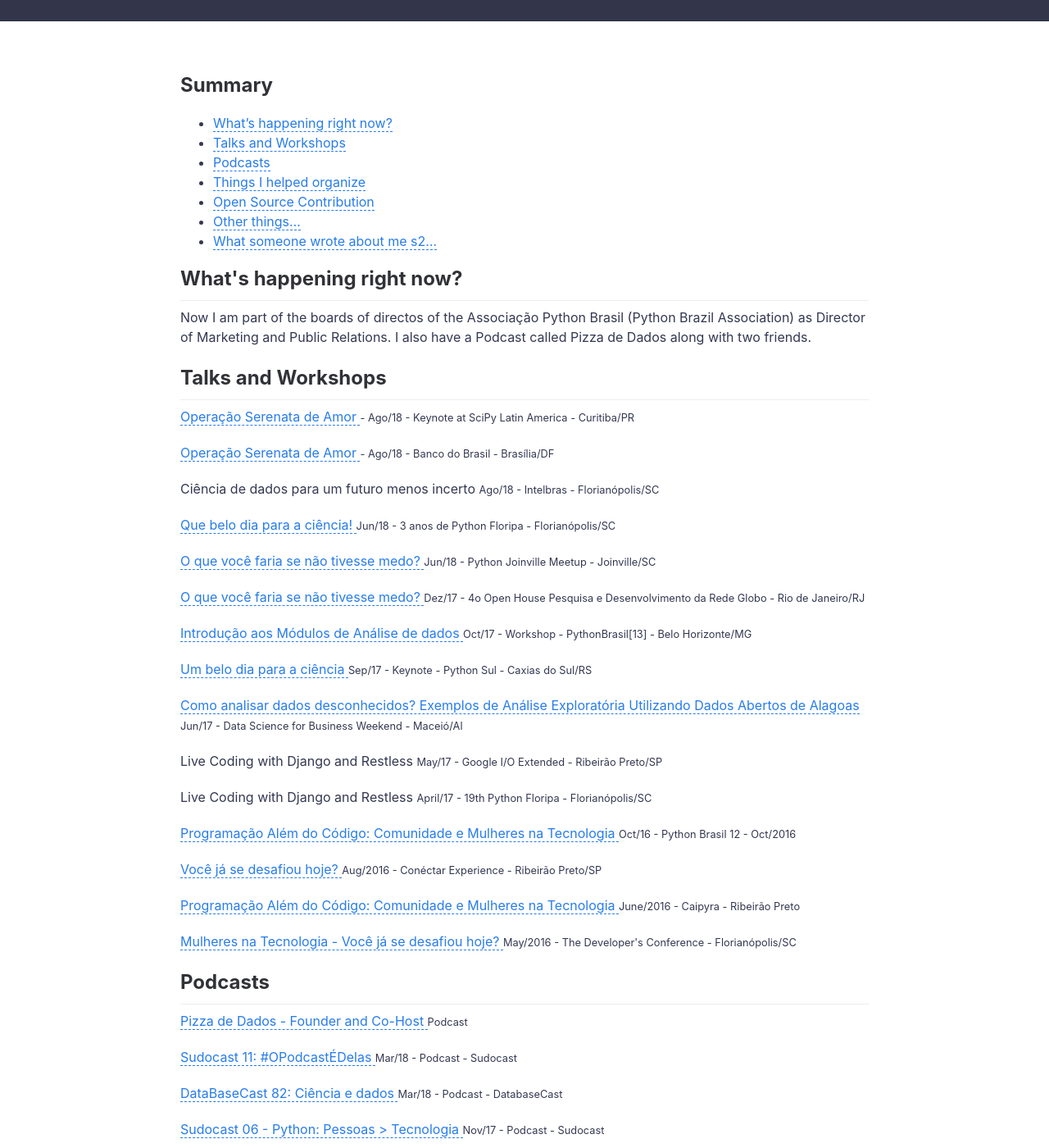
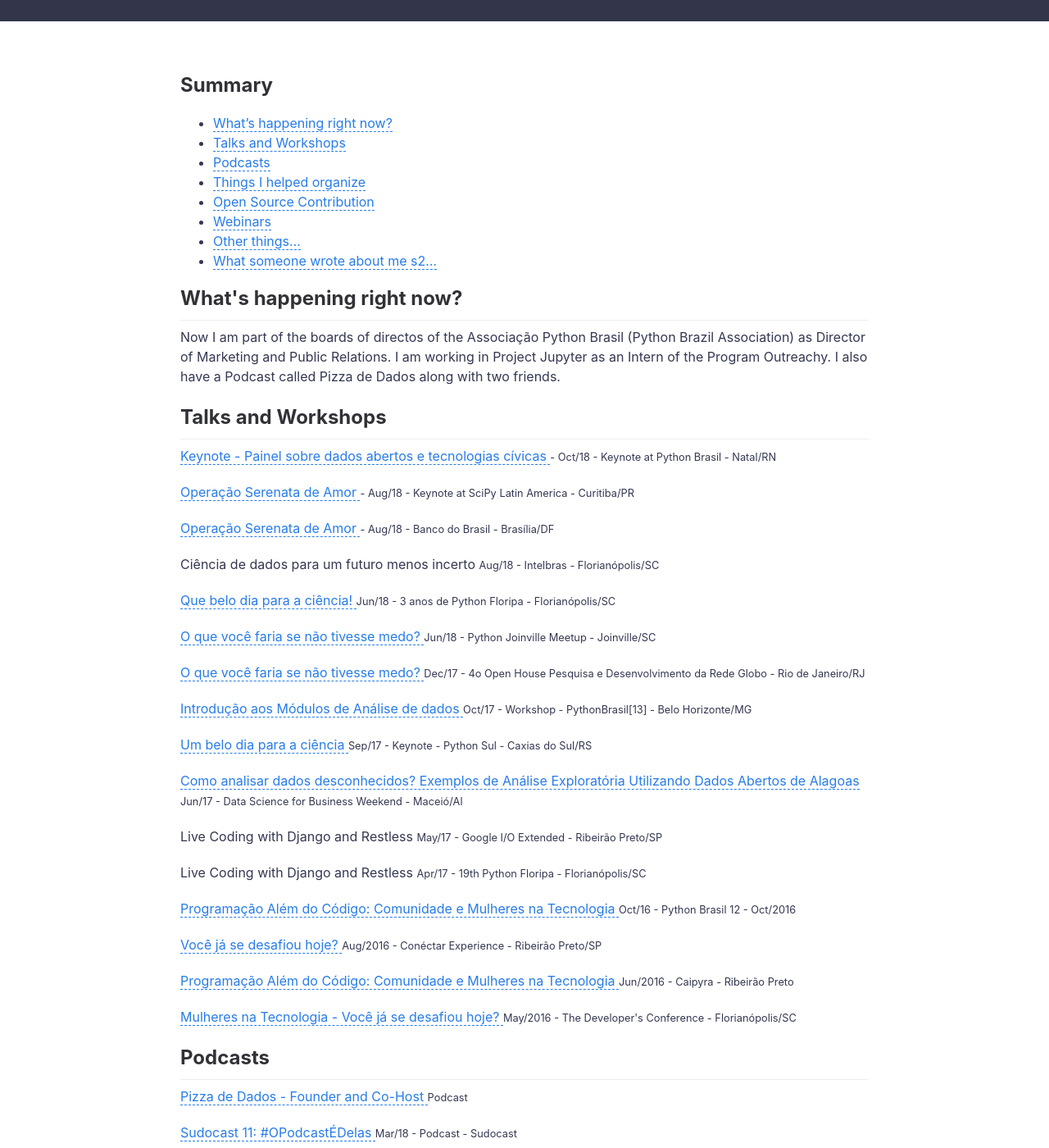
Before and after one commit to leportella/v3, a Jekyll site: the page built from community.md, in a window 1280 px wide and 1400 px high, scrolled down 234 px. Shown: the whole window at 82% size. Built offline with Jekyll 4.4.1, drawn with Linux system fonts in a browser that asks for light colours; some of the changed text lies outside the part shown.

Commit message:
Update community.md

```diff
--- a/community.md
+++ b/community.md
@@ -11,6 +11,7 @@ sidebar_link: true
 * [Podcasts](#podcasts)
 * [Things I helped organize](#organization)
 * [Open Source Contribution](#open-source)
+* [Webinars](#webinars)
 * [Other things...](#other)
 * [What someone wrote about me s2...](#someone-wrote)
 
@@ -19,7 +20,7 @@ sidebar_link: true
 <h2 id="now">What's happening right now?</h2>
 ---------------------------------------------
 
-<p> Now I am part of the boards of directos of the Associação Python Brasil (Python Brazil Association) as Director of Marketing and Public Relations.
+<p> Now I am part of the boards of directos of the Associação Python Brasil (Python Brazil Association) as Director of Marketing and Public Relations. I am working in Project Jupyter as an Intern of the Program Outreachy.
 I also have a Podcast called Pizza de Dados along with two friends.</p>
 
 
@@ -27,22 +28,29 @@ I also have a Podcast called Pizza de Dados along with two friends.</p>
 ----------------------------------------
 
 <p>
-  <a href="" target="">
-    Operação Serenata de Amor
+  <a href="https://www.youtube.com/watch?v=RDnuhbQjMoU&t=2s" target="">
+    Keynote - Painel sobre dados abertos e tecnologias cívicas
   </a>
-    <small>- Ago/18 - Keynote at SciPy Latin America - Curitiba/PR</small>
+    <small>- Oct/18 - Keynote at Python Brasil - Natal/RN</small>
 </p>
 
 <p>
   <a href="" target="">
     Operação Serenata de Amor
   </a>
-    <small> - Ago/18 - Banco do Brasil - Brasília/DF</small>
+    <small>- Aug/18 - Keynote at SciPy Latin America - Curitiba/PR</small>
+</p>
+
+<p>
+  <a href="" target="">
+    Operação Serenata de Amor
+  </a>
+    <small> - Aug/18 - Banco do Brasil - Brasília/DF</small>
 </p>
 
 <p>
     Ciência de dados para um futuro menos incerto
-    <small>Ago/18 - Intelbras - Florianópolis/SC</small>
+    <small>Aug/18 - Intelbras - Florianópolis/SC</small>
 </p>
 
 <p>
@@ -63,7 +71,7 @@ I also have a Podcast called Pizza de Dados along with two friends.</p>
   <a href="http://slides.com/leticiaportella/o-que-voce-faria-se-tivesse-medo#/" target="">
     O que você faria se não tivesse medo?
   </a>
-    <small>Dez/17 - 4o Open House Pesquisa e Desenvolvimento da Rede Globo - Rio de Janeiro/RJ</small>
+    <small>Dec/17 - 4o Open House Pesquisa e Desenvolvimento da Rede Globo - Rio de Janeiro/RJ</small>
 </p>
 
 <p>
@@ -94,7 +102,7 @@ I also have a Podcast called Pizza de Dados along with two friends.</p>
 
 <p>
     Live Coding with Django and Restless
-    <small>April/17 - 19th Python Floripa - Florianópolis/SC</small>
+    <small>Apr/17 - 19th Python Floripa - Florianópolis/SC</small>
 </p>
 
 <p>
@@ -115,7 +123,7 @@ I also have a Podcast called Pizza de Dados along with two friends.</p>
   <a href="https://www.youtube.com/watch?v=yV3XFWfJ0TE&t=393s" target="">
     Programação Além do Código: Comunidade e Mulheres na Tecnologia
   </a>
-    <small>June/2016 - Caipyra - Ribeirão Preto</small>
+    <small>Jun/2016 - Caipyra - Ribeirão Preto</small>
 </p>
 
 <p>
@@ -242,6 +250,24 @@ I also have a Podcast called Pizza de Dados along with two friends.</p>
 </ul>
 
 
+<h2 id="webinars">Webinars</h2>
+-----------------------------------
+
+<p>
+  <a href="https://www.youtube.com/watch?v=HxrEUBNnz2Q">
+     Pizza de Dados
+  </a>
+    <small>Nov/18 - Castálio Podcast</small>
+</p>
+
+<p>
+  <a href="https://www.youtube.com/watch?v=i8vvR3avyxQ">
+     Ciência de dados: Como se preparar para entrar nesse mercado?
+  </a>
+    <small>Sep/18 - Curto Circuito</small>
+</p>
+
+
 <h2 id="other">Other things...</h2>
 -----------------------------------
 
@@ -249,6 +275,7 @@ I also have a Podcast called Pizza de Dados along with two friends.</p>
     Mentor at Django Girls São José
     <small>Mar/18 - São José/SC</small>
 </p>
+
 
 <h2 id="someone-wrote"> What someone wrote about me s2...</h2>
 --------------------------------------------------------------
```
